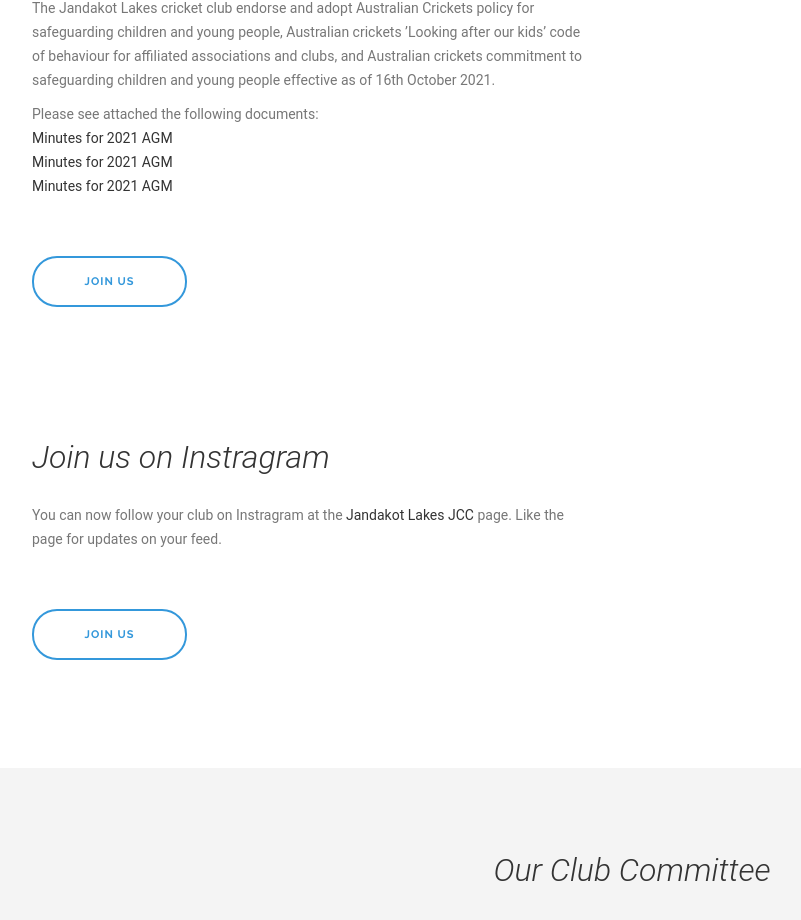
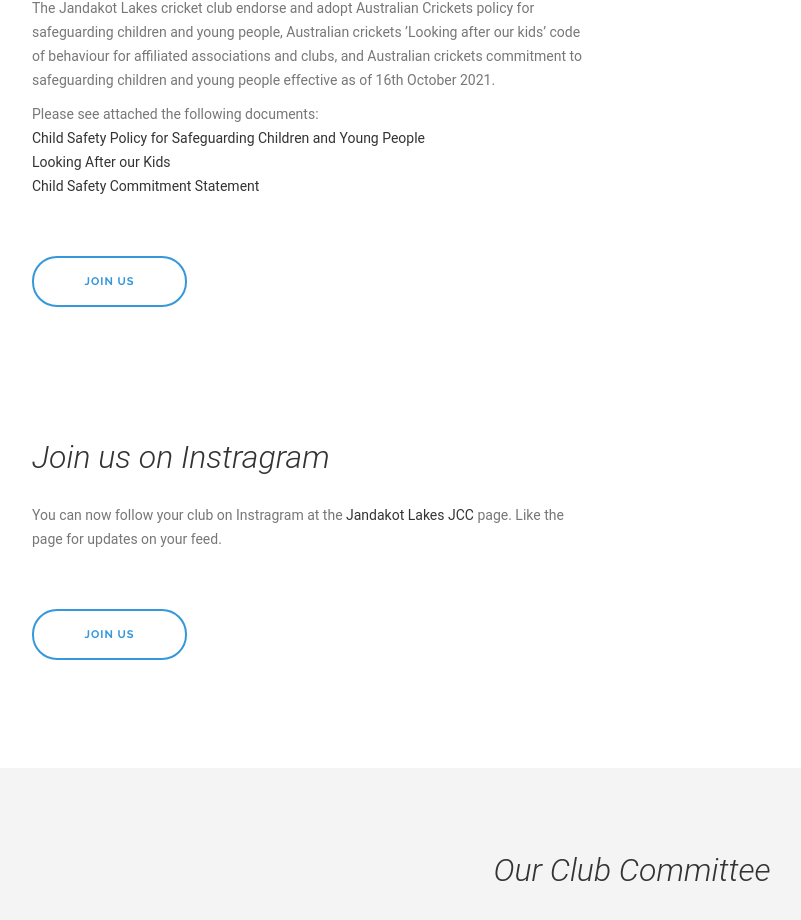
Before and after one commit to bwobbones/jandakotlakescricket, an Angular app: page / in a window 1280 px wide. Shown: the part 1194-2114 px from the top of the page, without its empty margins (8-809 px from the left). Built offline with nearby package versions, Linux system fonts and the light colour scheme; some icons are missing.

Commit message:
small change - copy and paste error

```diff
--- a/src/app/app.component.html
+++ b/src/app/app.component.html
@@ -91,9 +91,9 @@
 						</p>
 						<p>
 							Please see attached the following documents:
-							<BR><a href="assets/docs/AC_Child_Safety_Policy_for_Safeguarding_Children_and_Young_People.pdf" target="_blank">Minutes for 2021 AGM</a>
-							<BR><a href="assets/docs/Looking_After_Our_Kids_for_Associations_Clubs_Updated.pdf" target="_blank">Minutes for 2021 AGM</a>
-							<BR><a href="assets/docs/AC_Child_Safety_Commitment_Statement.pdf" target="_blank">Minutes for 2021 AGM</a>
+							<BR><a href="assets/docs/AC_Child_Safety_Policy_for_Safeguarding_Children_and_Young_People.pdf" target="_blank">Child Safety Policy for Safeguarding Children and Young People</a>
+							<BR><a href="assets/docs/Looking_After_Our_Kids_for_Associations_Clubs_Updated.pdf" target="_blank">Looking After our Kids</a>
+							<BR><a href="assets/docs/AC_Child_Safety_Commitment_Statement.pdf" target="_blank">Child Safety Commitment Statement</a>
 						</p>
 						<br/>
 						<a href="https://www.instagram.com/jandakot_lakes_junior_cricket/" target="_blank" 	class="btn btn-lg btn-primary">Join us</a>
```
